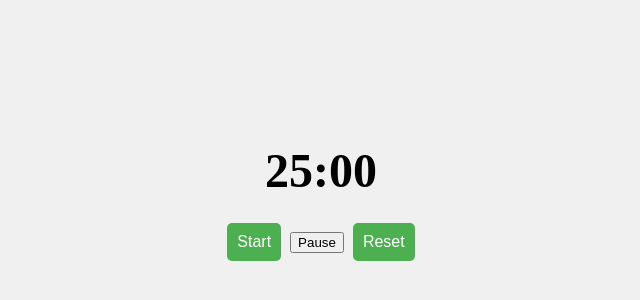
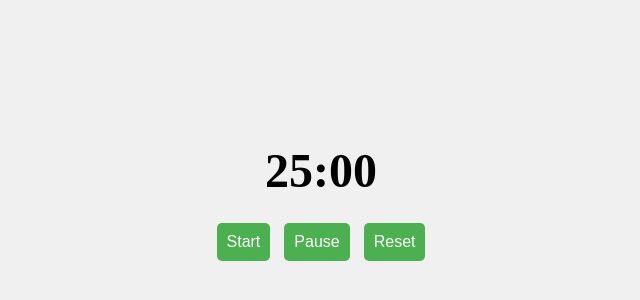
Before and after one commit to moongerome/-31github, a plain HTML site: page pomodoro/index.html in a window 1280 px wide. Shown: the part 206-506 px from the top of the page, without its empty margins (319-959 px from the left). Drawn offline with Linux system fonts and the light colour scheme.

Commit message:
styles css

```diff
--- a/pomodoro/style.css
+++ b/pomodoro/style.css
@@ -18,6 +18,7 @@ body {
 }
 
 .start-btn,
+.pause-btn,
 .reset-btn {
   font-size: 1rem;
   padding: 10px;
@@ -30,6 +31,7 @@ body {
 }
 
 .start-btn:hover,
+.pause-btn:hover,
 .reset-btn:hover {
   background-color: #45a049;
 }
```
